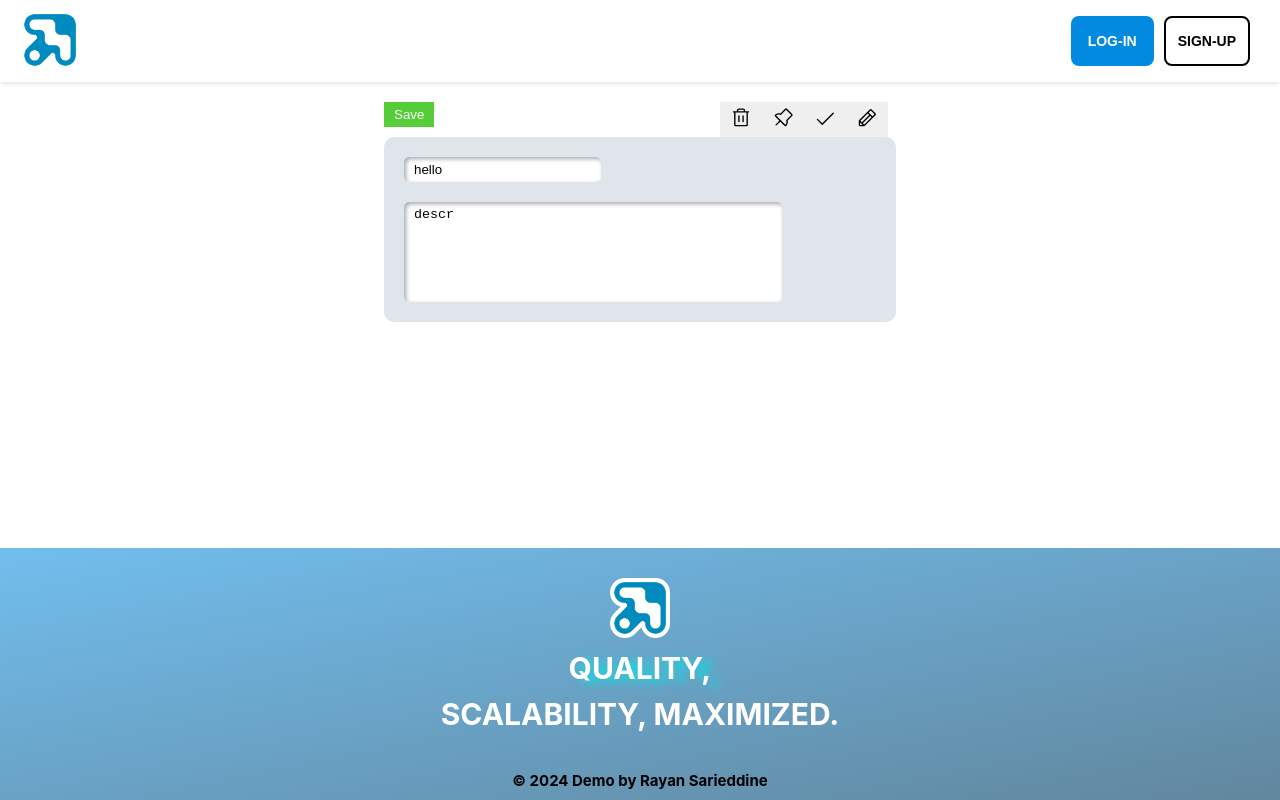
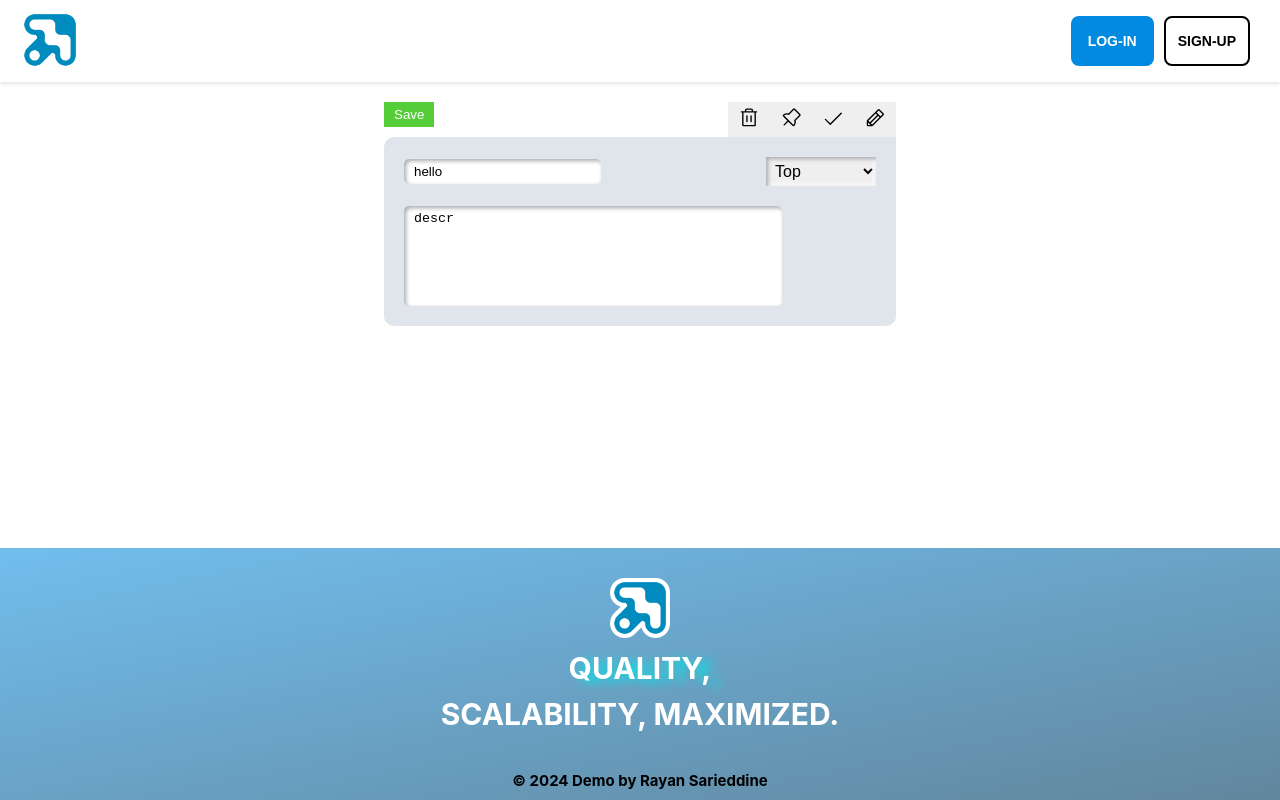
Before and after one commit to Rayan-Sarieddine/full-stack-demo, a React (Create React App) app in the folder frontend/: page / in a window 1280 px wide. Both pictures are taken after a click on the button 867 px from the left and 119 px from the top of the page. Built offline with nearby package versions, Linux system fonts and the light colour scheme.

Commit message:
<frontend> implemented todo component functionality and linked to backend

```diff
--- a/frontend/src/core/dataSource/remoteDataSource/todo.ts
+++ b/frontend/src/core/dataSource/remoteDataSource/todo.ts
@@ -50,17 +50,20 @@ export const todoDataSource = {
     });
     return response;
   },
-  update: async (data: UpdateTodoData): Promise<UpdateTodoResponse> => {
+  update: async (
+    data: UpdateTodoData,
+    id: number
+  ): Promise<UpdateTodoResponse> => {
     const response = await sendRequest({
       body: data,
-      route: "todos/",
+      route: `todos/${id}`,
       method: "PUT",
     });
     return response;
   },
-  delete: async (): Promise<DeleteTodoResponse> => {
+  delete: async (id: number): Promise<DeleteTodoResponse> => {
     const response = await sendRequest({
-      route: "todos/",
+      route: `todos/${id}`,
       method: "DELETE",
     });
     return response;
--- a/frontend/src/domain/components/pageComponents/Todo/index.tsx
+++ b/frontend/src/domain/components/pageComponents/Todo/index.tsx
@@ -4,7 +4,10 @@ import { ReactComponent as EditIcon } from "../../../../assets/icons/pencil.svg"
 import { ReactComponent as DeleteIcon } from "../../../../assets/icons/trash.svg";
 import { ReactComponent as PinIcon } from "../../../../assets/icons/push-pin.svg";
 import { ReactComponent as CompleteIcon } from "../../../../assets/icons/check.svg";
-import { PriorityLevel } from "../../../../core/dataSource/remoteDataSource/todo";
+import {
+  PriorityLevel,
+  todoDataSource,
+} from "../../../../core/dataSource/remoteDataSource/todo";
 
 export type Todo = {
   title: string;
@@ -13,6 +16,7 @@ export type Todo = {
   priorityLevel: PriorityLevel;
   completed: boolean;
   pinned: boolean;
+  id: number;
 };
 
 function TodoComponent({
@@ -22,21 +26,53 @@ function TodoComponent({
   date,
   completed,
   pinned,
+  id,
 }: Todo) {
-  const [isEditing, setIsEditing] = useState(false);
-  const [isPinned, setIsPinned] = useState(pinned);
-  const [isCompleted, setIsCompleted] = useState(completed);
+  const [isEditing, setIsEditing] = useState<boolean>(false);
+  const [newTitle, setNewTitle] = useState<string>(title);
+  const [newDescription, setNewDescription] = useState<string>(
+    description || ""
+  );
+  const [newPriorityLevel, setNewPriorityLevel] =
+    useState<PriorityLevel>(priorityLevel);
+  const [isPinned, setIsPinned] = useState<boolean>(pinned);
+  const [isCompleted, setIsCompleted] = useState<boolean>(completed);
 
   const handleEdit = () => {
     setIsEditing(true);
   };
 
-  const handleSave = () => {
+  const handleSave = async () => {
     setIsEditing(false);
+    if (
+      newTitle === title &&
+      newDescription === description &&
+      newPriorityLevel === priorityLevel &&
+      isPinned === pinned &&
+      isCompleted === completed
+    ) {
+      return;
+    }
+    const data = {
+      title: newTitle,
+      description: newDescription,
+      pinned: isPinned,
+      completed: isCompleted,
+      priorityLevel: newPriorityLevel,
+    };
+    try {
+      await todoDataSource.update(data, id);
+    } catch (error) {
+      console.log(error);
+    }
   };
 
-  const handleDelete = () => {
-    setIsEditing(false);
+  const handleDelete = async () => {
+    try {
+      await todoDataSource.delete(id);
+    } catch (error) {
+      console.log(error);
+    }
   };
 
   const handlePin = () => {
@@ -46,7 +82,21 @@ function TodoComponent({
   const handleComplete = () => {
     setIsCompleted(!isCompleted);
   };
+  const handleTitleChange = (event: React.ChangeEvent<HTMLInputElement>) => {
+    setNewTitle(event.target.value);
+  };
 
+  const handleDescriptionChange = (
+    event: React.ChangeEvent<HTMLTextAreaElement>
+  ) => {
+    setNewDescription(event.target.value);
+  };
+
+  const handlePriorityChange = (
+    event: React.ChangeEvent<HTMLSelectElement>
+  ) => {
+    setNewPriorityLevel(event.target.value as PriorityLevel);
+  };
   return (
     <div className="todo">
       <div className="todo-top">
@@ -80,14 +130,37 @@ function TodoComponent({
         <div className="rows">
           <div className="row1">
             {isEditing ? (
-              <input type="text" defaultValue={title} />
+              <>
+                <input
+                  type="text"
+                  value={newTitle}
+                  onChange={handleTitleChange}
+                />
+                <select
+                  id="priority-level"
+                  onChange={handlePriorityChange}
+                  value={newPriorityLevel}
+                >
+                  <option value="TOP">Top</option>
+                  <option value="MEDIUM" selected>
+                    Medium
+                  </option>
+                  <option value="LOW">Low</option>
+                </select>
+              </>
             ) : (
-              <div className="text-display-title">{title}</div>
+              <>
+                <div className="text-display-title">{title}</div>
+                <div className="text-display-priority">{priorityLevel}</div>
+              </>
             )}
           </div>
           <div className="row2">
             {isEditing ? (
-              <textarea defaultValue={description} />
+              <textarea
+                value={newDescription}
+                onChange={handleDescriptionChange}
+              />
             ) : (
               <div className="text-display-description">{description}</div>
             )}
--- a/frontend/src/domain/components/pageComponents/Todo/style.css
+++ b/frontend/src/domain/components/pageComponents/Todo/style.css
@@ -17,6 +17,7 @@
   padding: 2rem;
   background-color: #e0e5ec;
   border-radius: 10px;
+  border-top-right-radius: 0;
 }
 .rows {
   display: flex;
@@ -40,7 +41,6 @@
 .todo-top {
   display: flex;
   align-items: center;
-  margin-right: 0.8rem;
 }
 .todo-top button {
   padding: 0.5rem 1rem;
@@ -109,3 +109,17 @@
 .completed {
   background-color: #91dfb5 !important;
 }
+.text-display-priority {
+  font-weight: 600;
+  font-size: 1.5rem;
+}
+#priority-level {
+  box-shadow: inset 2px 2px 4px #a7a9af, inset -2px -2px 4px #ffffff;
+
+  width: 11rem;
+  padding: 5px;
+  font-size: 16px;
+  border: none;
+  cursor: pointer;
+  outline: none;
+}
--- a/frontend/src/domain/pages/Home/index.tsx
+++ b/frontend/src/domain/pages/Home/index.tsx
@@ -11,6 +11,7 @@ function Home() {
     <div className="home">
       <Nav />
       <Todo
+        id={5}
         title="hello"
         description="descr"
         pinned={false}
```
